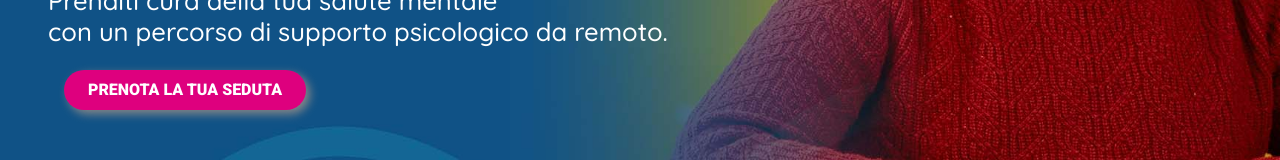
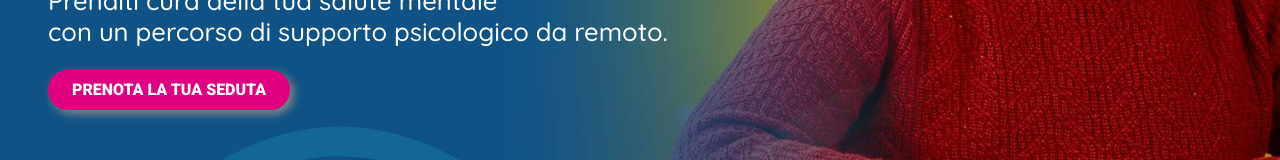
Before and after one commit to giannibussoletti/christiancecconi.it-migration, a React (Vite) app: page / in a window 1280 px wide. Shown: the part 456-616 px from the top of the page. Built offline with nearby package versions, Linux system fonts and the light colour scheme; no server answers; a web font is replaced by a local one.

Commit message:
updated themebutton component padding

```diff
--- a/src/assets/components/ThemeButton.tsx
+++ b/src/assets/components/ThemeButton.tsx
@@ -8,7 +8,7 @@ const ThemeButton = (buttonProps: LinkItem) => {
   return (
     <Button
       variant="dark"
-      className="rounded-pill text-uppercase theme-button border-0 px-4 py-2 mb-3 mx-3"
+      className="rounded-pill text-uppercase theme-button border-0 px-4 py-2 mb-3"
       onClick={() => nav(buttonProps.href)}>
       {buttonProps.trigger}
     </Button>
--- a/src/assets/pages/home/LavorareInsiemeSec.tsx
+++ b/src/assets/pages/home/LavorareInsiemeSec.tsx
@@ -33,9 +33,13 @@ const LavorareInsiemeSec = () => {
         })}
         <Col>
           <p>{LITextBottom}</p>
-          <div className="d-lg-flex justify-content-around flex-wrap text-center">
+          <div className="d-flex justify-content-around flex-wrap text-center">
             {LiButtons.map((button) => {
-              return <ThemeButton key={button.trigger} {...button} />
+              return (
+                <div>
+                  <ThemeButton key={button.trigger} {...button} />
+                </div>
+              )
             })}
           </div>
         </Col>
```
